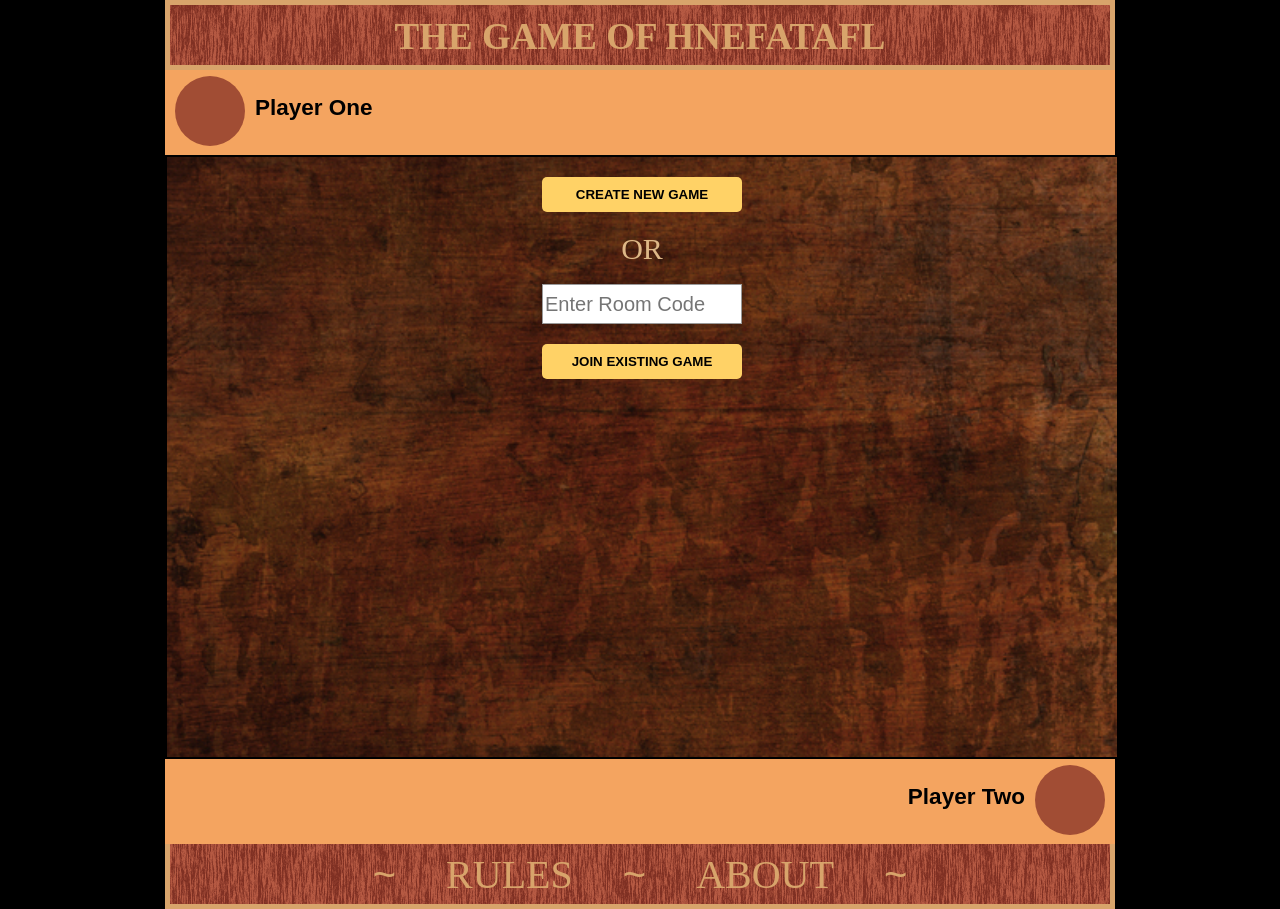
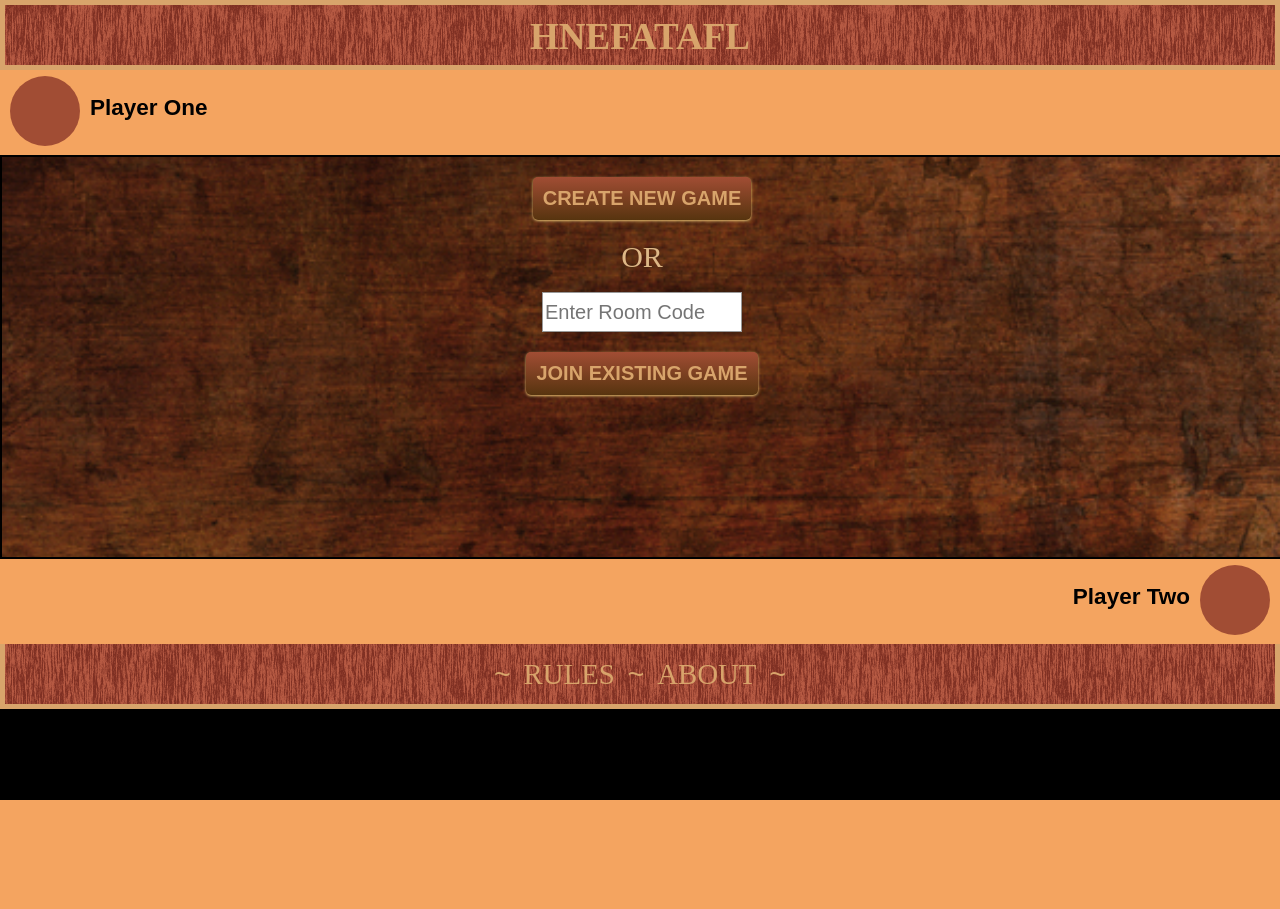
Before and after one commit to nprimak/hnefatafl, a PHP site: page / in a window 1280 px wide. After the commit the page ends 800 px from the top, so only its background shows below. Run offline with PHP 8.4, Linux system fonts and the light colour scheme; some libraries are stand-ins or nearby versions; some web fonts are replaced.

Commit message:
more css updates for mobile

```diff
--- a/frontend/css/game.css
+++ b/frontend/css/game.css
@@ -25,8 +25,8 @@ h1 a{
             color: burlywood;
         }
         #container{
-            max-width:950px;
-            margin: 0 auto;
+            max-width:100%;
+            margin: 0px;
             position:relative;
         }
         #canvas-container{
@@ -73,7 +73,6 @@ h1 a{
         #center button {
             margin-top: 20px;
             margin-bottom: 20px;
-            width: 200px;
             font-weight: bold;
             text-transform: uppercase;
             padding: 10px;
@@ -95,7 +94,7 @@ h1 a{
             display:inline;
             border: 2px black solid;
             float:left;
-            height: 600px;
+            height: 400px;
             overflow-y:scroll;
             width:100%;
             text-align:center;
@@ -203,7 +202,7 @@ h1 a{
             height:70px;
             color: #D8A46B;
             line-height:60px;
-            font-size:40px;
+            font-size:1.8rem;
             text-align:center;
             background: url(../images/middle_bottom_footer_bg.png);
             box-sizing: border-box;
@@ -214,8 +213,7 @@ h1 a{
             color: #D8A46B;
             text-decoration: none;
             padding-top:10px;
-            padding-left: 50px;
-            padding-right:50px;
+            padding: .5rem .8rem;
              font-family: 'IM Fell English', serif;
              text-transform:uppercase;
 
@@ -264,7 +262,6 @@ h1 a{
   font-family: Arial;
   color: #D8A46B;
   font-size: 20px;
-  padding: 10px 20px 30px 20px;
   border: solid #d9b46a 1px;
   text-decoration: none;
 }
--- a/frontend/index.html
+++ b/frontend/index.html
@@ -12,6 +12,7 @@ j=d.createElement(s),dl=l!='dataLayer'?'&l='+l:'';j.async=true;j.src=
         <meta name="keywords" content="Hnefatafl, Tafl, Viking, Ancient, Board Game, Kings, Table, Scandinavian, Chess, Games Like Chess, Games Like Checkers">
         <meta name="author" content="Nadya Primak">
          <link rel="icon" href="./images/favicon2.ico" type="image/gif" sizes="16x16">
+         <meta name="viewport" content="width=device-width, initial-scale=1.0">
     <title>HNEFATAFL</title>
         <link href='http://fonts.googleapis.com/css?family=IM+Fell+English' rel='stylesheet' type='text/css'>
         <link rel="stylesheet" type="text/css" href="./css/game.css">
@@ -38,7 +39,7 @@ height="0" width="0" style="display:none;visibility:hidden"></iframe></noscript>
     <div id="container">
         <div id="canvas-container">
             <div id="topbar">
-                 <header><h1><a href="./home.html">the game of hnefatafl</a></h1></header>
+                 <header><h1><a href="./home.html">hnefatafl</a></h1></header>
             </div>
             <div id="player1" class="sidebar">
                 <div class="avatar">
@@ -55,14 +56,14 @@ height="0" width="0" style="display:none;visibility:hidden"></iframe></noscript>
 
                 </div>
                 <div id="start">
-                    <button id="create-game">Create New Game</button></br>
+                    <button id="create-game" class="btn">Create New Game</button></br>
                     <span>OR</span></br></br>
                     <input id="room-code" type="text" placeholder="Enter Room Code"/></br>
-                    <button id="join-game">Join Existing Game</button>
+                    <button id="join-game" class="btn">Join Existing Game</button>
                 </div>
 
             </div>
-            <canvas id="stage" width="600" height="600">Your browser does not support HTML5 Canvas Element.     </canvas>
+            <canvas id="stage" width="400" height="400">Your browser does not support HTML5 Canvas Element.     </canvas>
             <div id="player2" class="sidebar">
                 <div class="update"></div>
                 <div class="avatar">
```
